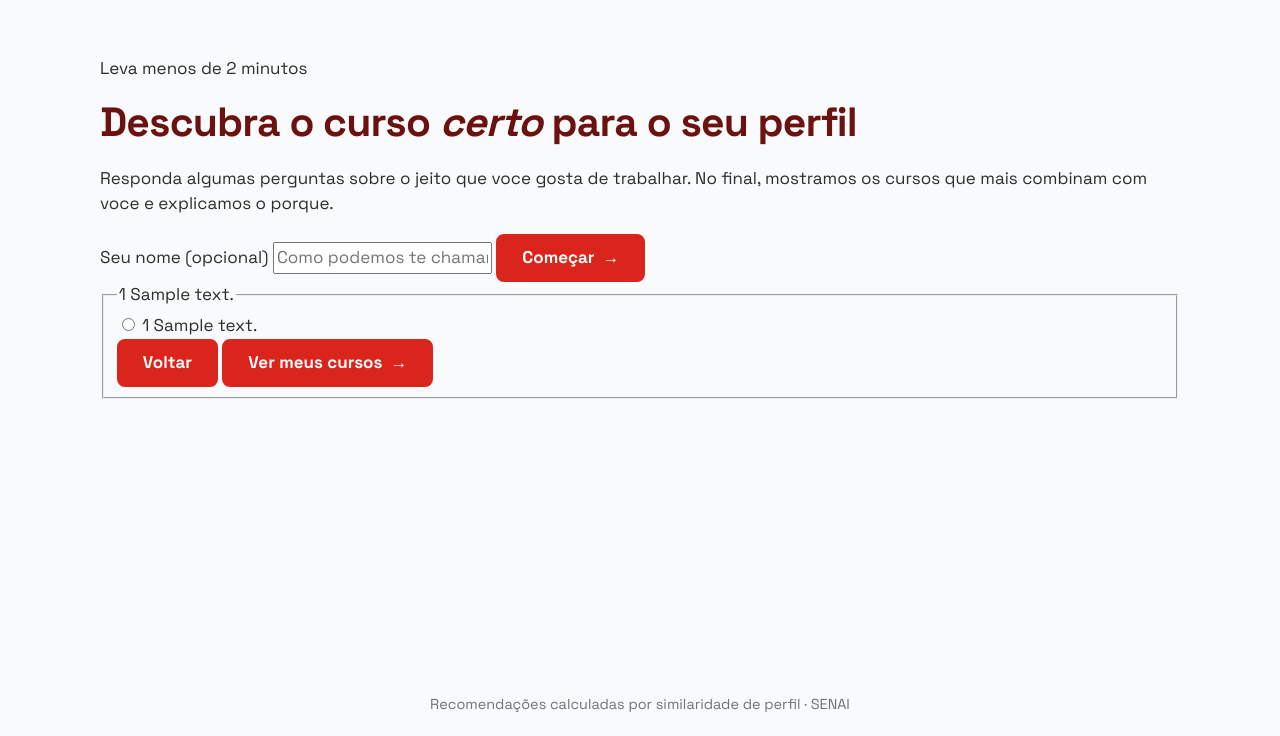
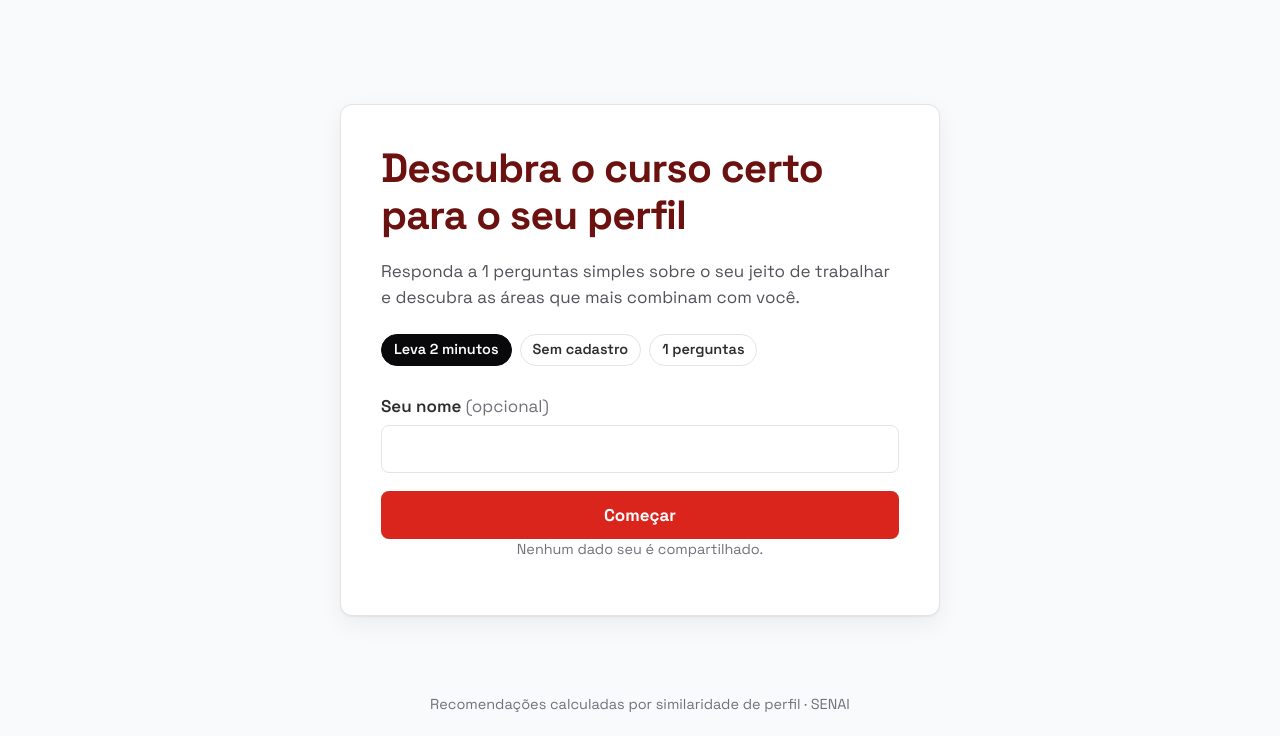
Before and after one commit to Santozs2/educmatch, a Django app: page / in a window 1280 px wide. Shown: the part 64-800 px from the top of the page. Run offline with Django 5.2, Linux system fonts and the light colour scheme; tables that the repository leaves empty hold one stand-in row (values such as "Sample post").

Commit message:
feat(front): quiz nas telas 01 a 08 do prototipo (FT-05 a FT-07)

```diff
--- /dev/null
+++ b/backend/static/css/quiz.css
@@ -0,0 +1,200 @@
+.quiz-aviso-link {
+  max-width: var(--largura);
+  margin: 0 auto 20px;
+}
+
+.quiz-intro {
+  margin-top: clamp(0px, 6vh, 64px);
+}
+
+.quiz-intro .chips {
+  margin: 24px 0 28px;
+}
+
+.quiz-passo {
+  display: none;
+  margin: 0;
+  padding: 0;
+  border: 0;
+  min-width: 0;
+}
+
+.quiz-passo:target {
+  display: block;
+}
+
+body:not(:has(.quiz-intro)) .quiz-form:not(:has(.quiz-passo:target)) .quiz-passo:first-of-type {
+  display: block;
+}
+
+body:has(.quiz-passo:target) .topo,
+body:has(.quiz-passo:target) .rodape,
+body:has(.quiz-passo:target) .quiz-intro {
+  display: none;
+}
+
+body:has(.quiz-passo:target) .conteudo {
+  max-width: none;
+  padding: 0;
+}
+
+.quiz-passo__progresso {
+  height: 8px;
+  border-radius: 0;
+}
+
+.quiz-passo__topo {
+  display: grid;
+  grid-template-columns: 1fr auto 1fr;
+  align-items: center;
+  min-height: 72px;
+  padding: 0 clamp(16px, 6vw, 88px);
+  border-bottom: 1px solid var(--linha);
+  background: var(--superficie);
+}
+
+.quiz-passo__contador {
+  color: var(--texto-2);
+  font-weight: 600;
+}
+
+.quiz-passo__corpo {
+  max-width: var(--largura);
+  margin: 0 auto;
+  padding: 40px 20px 140px;
+}
+
+.quiz-passo legend {
+  margin-bottom: 28px;
+  padding: 0;
+  font-size: var(--h2);
+  font-weight: 700;
+  line-height: 1.25;
+}
+
+.quiz-passo legend:focus {
+  outline: none;
+}
+
+.quiz-passo__numero {
+  color: var(--marca);
+}
+.opcoes {
+  display: grid;
+  gap: 16px;
+}
+
+.opcao {
+  position: relative;
+  display: flex;
+  align-items: center;
+  gap: 16px;
+  min-height: 74px;
+  padding: 14px 20px;
+  border: 2px solid var(--linha);
+  border-radius: var(--raio);
+  background: var(--superficie);
+  cursor: pointer;
+  transition: border-color 0.15s, background 0.15s;
+}
+
+.opcao:hover {
+  border-color: var(--marca-hover);
+}
+.opcao input {
+  position: absolute;
+  opacity: 0;
+  pointer-events: none;
+}
+
+.opcao__numero {
+  display: grid;
+  flex: none;
+  place-items: center;
+  width: 32px;
+  height: 32px;
+  border-radius: 50%;
+  background: var(--gelo);
+  color: var(--texto-2);
+  font-weight: 700;
+}
+
+.opcao:has(input:checked) {
+  border-color: var(--marca);
+  background: var(--marca-clarinho);
+}
+
+.opcao:has(input:checked) .opcao__numero {
+  background: var(--marca);
+  color: var(--branco);
+}
+
+.opcao:has(input:focus-visible) {
+  outline: 3px solid var(--foco);
+  outline-offset: 3px;
+}
+
+.quiz-passo__aviso {
+  margin-top: 16px;
+  color: var(--erro);
+  font-weight: 600;
+}
+
+.quiz-passo__rodape {
+  position: fixed;
+  right: 0;
+  bottom: 0;
+  left: 0;
+  padding: 16px 20px;
+  border-top: 1px solid var(--linha);
+  background: var(--superficie);
+}
+
+.quiz-passo__rodape .botao {
+  display: flex;
+  max-width: var(--largura);
+  margin: 0 auto;
+}
+
+.quiz-passo:not(:has(input:checked)) [data-proxima] {
+  opacity: 0.45;
+  pointer-events: none;
+}
+
+.analisando {
+  position: fixed;
+  inset: 0;
+  z-index: 20;
+  display: grid;
+  place-items: center;
+  padding: 20px;
+  background: var(--fundo);
+}
+
+.analisando[hidden] {
+  display: none;
+}
+
+.analisando__cartao {
+  max-width: 400px;
+  text-align: center;
+}
+
+.analisando__icone {
+  color: var(--marca);
+  font-size: 2.4rem;
+  animation: girar 1.2s linear infinite;
+}
+
+.analisando__titulo {
+  margin: 20px 0 8px;
+  color: var(--texto-3);
+  font-size: 1.3rem;
+  font-weight: 700;
+}
+
+@keyframes girar {
+  to {
+    transform: rotate(360deg);
+  }
+}
--- a/backend/static/js/quiz.js
+++ b/backend/static/js/quiz.js
@@ -1,90 +1,80 @@
-// Transforma o formulario (que funciona sem JS) num wizard de uma pergunta por vez.
+// Melhorias do quiz com JavaScript. SEM JS o quiz funciona igual: cada pergunta é
+// um #questao-N, os links "Próxima"/"Voltar" trocam o # da URL e o CSS (:target)
+// mostra só a pergunta da vez. Este arquivo só acrescenta conforto:
+//   1. marcou a resposta com o mouse ou o dedo -> avança sozinho;
+//   2. Enter avança em vez de enviar o formulário pela metade;
+//   3. o foco vai para a pergunta nova (leitor de tela anuncia);
+//   4. no envio, mostra a tela "Analisando seu perfil".
 (function () {
     const form = document.querySelector("[data-quiz]");
     if (!form) return;
 
     const passos = Array.from(form.querySelectorAll("[data-passo]"));
-    if (passos.length < 2) return;
+    const analisando = document.querySelector("[data-analisando]");
 
-    const barraWrapper = form.querySelector("[data-barra-wrapper]");
-    const barra = form.querySelector("[data-barra]");
-    const contador = form.querySelector("[data-contador]");
-    const totalPerguntas = passos.length - 1; // o primeiro passo e a apresentacao
+    function passoAtual() {
+        return passos.find((passo) => "#" + passo.id === location.hash);
+    }
 
-    form.classList.add("quiz--wizard");
-    if (barraWrapper) barraWrapper.hidden = false;
-
-    // Se o servidor devolveu erro, comeca na primeira pergunta sem resposta.
-    let atual = form.querySelector(".alerta") ? primeiraVazia() : 0;
-
-    function primeiraVazia() {
-        for (let i = 1; i < passos.length; i++) {
-            if (!respondido(passos[i])) return i;
-        }
-        return passos.length - 1;
+    function irPara(indice) {
+        if (indice >= 0 && indice < passos.length) location.hash = passos[indice].id;
     }
 
     function respondido(passo) {
         return Boolean(passo.querySelector("input[type=radio]:checked"));
     }
 
-    function mostrar(indice, foco) {
-        atual = Math.max(0, Math.min(indice, passos.length - 1));
-        passos.forEach((passo, i) => passo.classList.toggle("esta-ativo", i === atual));
-
-        const respondidas = atual === 0 ? 0 : atual - 1;
-        if (barra) barra.style.width = (respondidas / totalPerguntas) * 100 + "%";
-        if (contador) {
-            contador.textContent = atual === 0
-                ? totalPerguntas + " perguntas"
-                : "Pergunta " + atual + " de " + totalPerguntas;
-        }
-
-        esconderAviso(passos[atual]);
-        if (foco) {
-            const alvo = passos[atual].querySelector("input, button");
-            if (alvo) alvo.focus({ preventScroll: true });
-        }
-        passos[atual].scrollIntoView({ behavior: "smooth", block: "center" });
+    function avisar(passo) {
+        const aviso = passo.querySelector("[data-aviso]");
+        if (aviso) aviso.hidden = false;
     }
 
-    function esconderAviso(passo) {
+    // No teclado, as setas trocam a opção marcada e disparam "change" a cada toque.
+    // Avançar sozinho aí jogaria a pessoa para a próxima pergunta antes de escolher:
+    // no teclado, quem avança é o Enter.
+    let pelaTeclado = false;
+    form.addEventListener("pointerdown", () => { pelaTeclado = false; });
+    form.addEventListener("keydown", () => { pelaTeclado = true; });
+
+    // 1. Marcou a resposta com o mouse/dedo: segue sozinho, com uma pausa para o clique ser visto.
+    form.addEventListener("change", (evento) => {
+        if (evento.target.type !== "radio") return;
+        const passo = evento.target.closest("[data-passo]");
         const aviso = passo.querySelector("[data-aviso]");
         if (aviso) aviso.hidden = true;
-    }
+        const indice = passos.indexOf(passo);
+        if (!pelaTeclado && indice < passos.length - 1) setTimeout(() => irPara(indice + 1), 320);
+    });
 
-    function avancar() {
-        const passo = passos[atual];
-        if (atual > 0 && !respondido(passo)) {
-            const aviso = passo.querySelector("[data-aviso]");
-            if (aviso) aviso.hidden = false;
-            passo.classList.remove("treme");
-            void passo.offsetWidth; // reinicia a animacao
-            passo.classList.add("treme");
+    // 2. Enter avança em vez de enviar o formulário pela metade.
+    form.addEventListener("keydown", (evento) => {
+        if (evento.key !== "Enter") return;
+        const passo = passoAtual();
+        if (!passo) return;
+        const indice = passos.indexOf(passo);
+        if (indice === passos.length - 1) return; // na última, Enter envia mesmo
+        evento.preventDefault();
+        if (respondido(passo)) irPara(indice + 1);
+        else avisar(passo);
+    });
+
+    // 3. Pergunta nova na tela: o foco vai para o enunciado.
+    window.addEventListener("hashchange", () => {
+        const passo = passoAtual();
+        if (passo) passo.querySelector("legend").focus({ preventScroll: true });
+        window.scrollTo(0, 0);
+    });
+
+    // 4. Enviou: a tela "Analisando" cobre tudo enquanto o servidor calcula.
+    //    Se faltar resposta, volta para a primeira pergunta em branco.
+    form.addEventListener("submit", (evento) => {
+        const vazio = passos.find((passo) => !respondido(passo));
+        if (vazio) {
+            evento.preventDefault();
+            location.hash = vazio.id;
+            avisar(vazio);
             return;
         }
-        mostrar(atual + 1, true);
-    }
-
-    form.addEventListener("click", (evento) => {
-        if (evento.target.closest("[data-avancar]")) avancar();
-        if (evento.target.closest("[data-voltar]")) mostrar(atual - 1, true);
+        if (analisando) analisando.hidden = false;
     });
-
-    // Marcou a resposta: segue sozinho, com uma pausa para o clique ser visto.
-    form.addEventListener("change", (evento) => {
-        if (evento.target.type !== "radio") return;
-        esconderAviso(passos[atual]);
-        if (atual < passos.length - 1) setTimeout(avancar, 320);
-    });
-
-    // Enter avanca em vez de enviar o formulario pela metade.
-    form.addEventListener("keydown", (evento) => {
-        if (evento.key !== "Enter") return;
-        if (atual === passos.length - 1) return;
-        evento.preventDefault();
-        avancar();
-    });
-
-    mostrar(atual, false);
 })();
--- a/backend/templates/quiz/quiz.html
+++ b/backend/templates/quiz/quiz.html
@@ -1,86 +1,101 @@
 {% extends "base.html" %}
-{% block title %}Quiz de orientacao{% endblock %}
+{% load static %}
+
+{% block title %}Quiz de orientação{% endblock %}
+
+{% block estilos %}<link rel="stylesheet" href="{% static 'css/quiz.css' %}">{% endblock %}
 
 {% block content %}
 {% if via_link %}
-<p class="faixa-link" role="note">Você está respondendo pelo link da escola.</p>
+<p class="aviso quiz-aviso-link" role="note">Você está respondendo pelo link da escola.</p>
 {% endif %}
-{% if not erro and not quiz_iniciado %}
-<form class="quiz-form quiz-intro-form" method="get" action="{% url 'quiz-inicio' %}?etapa=1#questao-1">
-    <section class="quiz-passo quiz-intro" id="inicio" data-passo>
-        <p class="sobretitulo">Leva menos de 2 minutos</p>
-        <h1>Descubra o curso <em>certo</em> para o seu perfil</h1>
-        <p>
-            Responda algumas perguntas sobre o jeito que voce gosta de trabalhar.
-            No final, mostramos os cursos que mais combinam com voce e explicamos o porque.
+
+{% if not quiz_iniciado %}
+{# Tela 01 · Boas-vindas. GET: sem JS, o "Começar" já leva à pergunta 1. #}
+<form class="cartao cartao--centro quiz-intro" method="get" action="{% url 'quiz-inicio' %}#questao-1">
+    <h1>Descubra o curso certo para o seu perfil</h1>
+    <p class="subtitulo">
+        Responda a {{ questoes|length }} perguntas simples sobre o seu jeito de trabalhar
+        e descubra as áreas que mais combinam com você.
     </p>
 
-        <label>
-            <span>Seu nome <span>(opcional)</span></span>
+    <ul class="chips">
+        <li class="chip chip--escuro">Leva 2 minutos</li>
+        <li class="chip">Sem cadastro</li>
+        <li class="chip">{{ questoes|length }} perguntas</li>
+    </ul>
+
+    <label class="campo">
+        <span>Seu nome <span class="campo__opcional">(opcional)</span></span>
         <input type="text" name="respondido_por" maxlength="100"
-                   value="{{ respondido_por|default:'' }}" placeholder="Como podemos te chamar?">
+               value="{{ respondido_por|default:'' }}" autocomplete="given-name">
     </label>
-        <button class="botao" type="submit">Começar <span aria-hidden="true">&rarr;</span></button>
-    </section>
+    <input type="hidden" name="etapa" value="1">
+
+    <button class="botao botao--bloco" type="submit">Começar</button>
+    <p class="nota">Nenhum dado seu é compartilhado.</p>
 </form>
 {% endif %}
 
-<form class="quiz-form quiz-questions-form{% if erro %} quiz-form--erro{% endif %}" method="post" action="{% url 'quiz-inicio' %}" data-quiz novalidate>
+{# Telas 02 a 07 · uma pergunta por vez. O CSS mostra só a pergunta do #questao-N da URL. #}
+<form class="quiz-form" method="post" action="{% url 'quiz-inicio' %}" data-quiz novalidate>
     {% csrf_token %}
     <input type="hidden" name="respondido_por" value="{{ respondido_por|default:'' }}">
 
-    <div data-barra-wrapper hidden>
-        <div>
-            <div data-barra></div>
-        </div>
-        <span data-contador></span>
+    {% for questao in questoes %}
+    <fieldset class="quiz-passo" id="questao-{{ forloop.counter }}" data-passo>
+        <div class="barra quiz-passo__progresso" aria-hidden="true">
+            <span class="barra__valor" style="--valor: {% widthratio forloop.counter questoes|length 100 %}%"></span>
         </div>
 
-    {% if erro %}
-        <p role="alert">{{ erro }}</p>
+        <div class="quiz-passo__topo">
+            {% if forloop.first %}
+            <a class="voltar" href="{% url 'quiz-inicio' %}">Voltar</a>
+            {% else %}
+            <a class="voltar" href="#questao-{{ forloop.counter0 }}">Voltar</a>
             {% endif %}
+            <span class="quiz-passo__contador">Pergunta {{ forloop.counter }} de {{ questoes|length }}</span>
+        </div>
 
-    {% for questao in questoes %}
-    <fieldset class="quiz-passo" id="questao-{{ forloop.counter }}" data-passo>
-        <legend>
-            <span>{{ forloop.counter }}</span>
+        <div class="quiz-passo__corpo">
+            <legend tabindex="-1">
+                <span class="quiz-passo__numero">{{ forloop.counter }}.</span>
                 {{ questao.texto }}
             </legend>
 
-        <div class="quiz-opcoes">
-            {% for choice in questao.alternativas.all %}
-            <label>
-                <input type="radio" name="questao_{{ questao.id }}" value="{{ choice.id }}"
-                      required
-                       {% if choice.id == questao.marcada_id %}checked{% endif %}>
-                <span aria-hidden="true">{{ forloop.counter }}</span>
-                <span>{{ choice.texto }}</span>
-                <span aria-hidden="true"></span>
+            <div class="opcoes">
+                {% for alternativa in questao.alternativas.all %}
+                <label class="opcao">
+                    <input type="radio" name="questao_{{ questao.id }}" value="{{ alternativa.id }}"
+                           {% if alternativa.id == questao.marcada_id %}checked{% endif %}>
+                    <span class="opcao__numero" aria-hidden="true">{{ forloop.counter }}</span>
+                    <span class="opcao__texto">{{ alternativa.texto }}</span>
                 </label>
                 {% endfor %}
             </div>
 
-        <p data-aviso hidden>Escolha uma opcao para continuar.</p>
+            <p class="quiz-passo__aviso" data-aviso hidden role="alert">Escolha uma opção para continuar.</p>
+        </div>
 
-        <div class="quiz-acoes">
-            {% if forloop.first %}
-                <a class="botao botao--ghost" href="{% url 'quiz-inicio' %}">Voltar</a>
+        <div class="quiz-passo__rodape">
+            {% if forloop.last %}
+            <button class="botao botao--bloco" type="submit">Ver meus cursos</button>
             {% else %}
-                <a class="botao botao--ghost" href="#questao-{{ forloop.counter0 }}">Voltar</a>
-            {% endif %}
-            {% if forloop.last %}
-                <button class="botao" type="submit">
-                    Ver meus cursos
-                    <span aria-hidden="true">&rarr;</span>
-                </button>
-            {% else %}
-                <a class="botao" href="#questao-{{ forloop.counter|add:'1' }}">
-                    Proxima
-                    <span aria-hidden="true">&rarr;</span>
-                </a>
+            <a class="botao botao--bloco" href="#questao-{{ forloop.counter|add:'1' }}" data-proxima>Próxima</a>
             {% endif %}
         </div>
     </fieldset>
     {% endfor %}
 </form>
+
+{# Tela 08 · só aparece com JS, enquanto o servidor calcula #}
+<div class="analisando" data-analisando hidden>
+    <div class="cartao analisando__cartao" role="status" aria-live="polite">
+        <i class="fa-solid fa-rotate analisando__icone" aria-hidden="true"></i>
+        <p class="analisando__titulo">Analisando seu perfil e cruzando com nossos cursos...</p>
+        <p class="nota">Isso leva só um instante</p>
+    </div>
+</div>
 {% endblock %}
+
+{% block scripts %}<script src="{% static 'js/quiz.js' %}" defer></script>{% endblock %}
```
Lines whose indentation alone changed are shown as unchanged.
